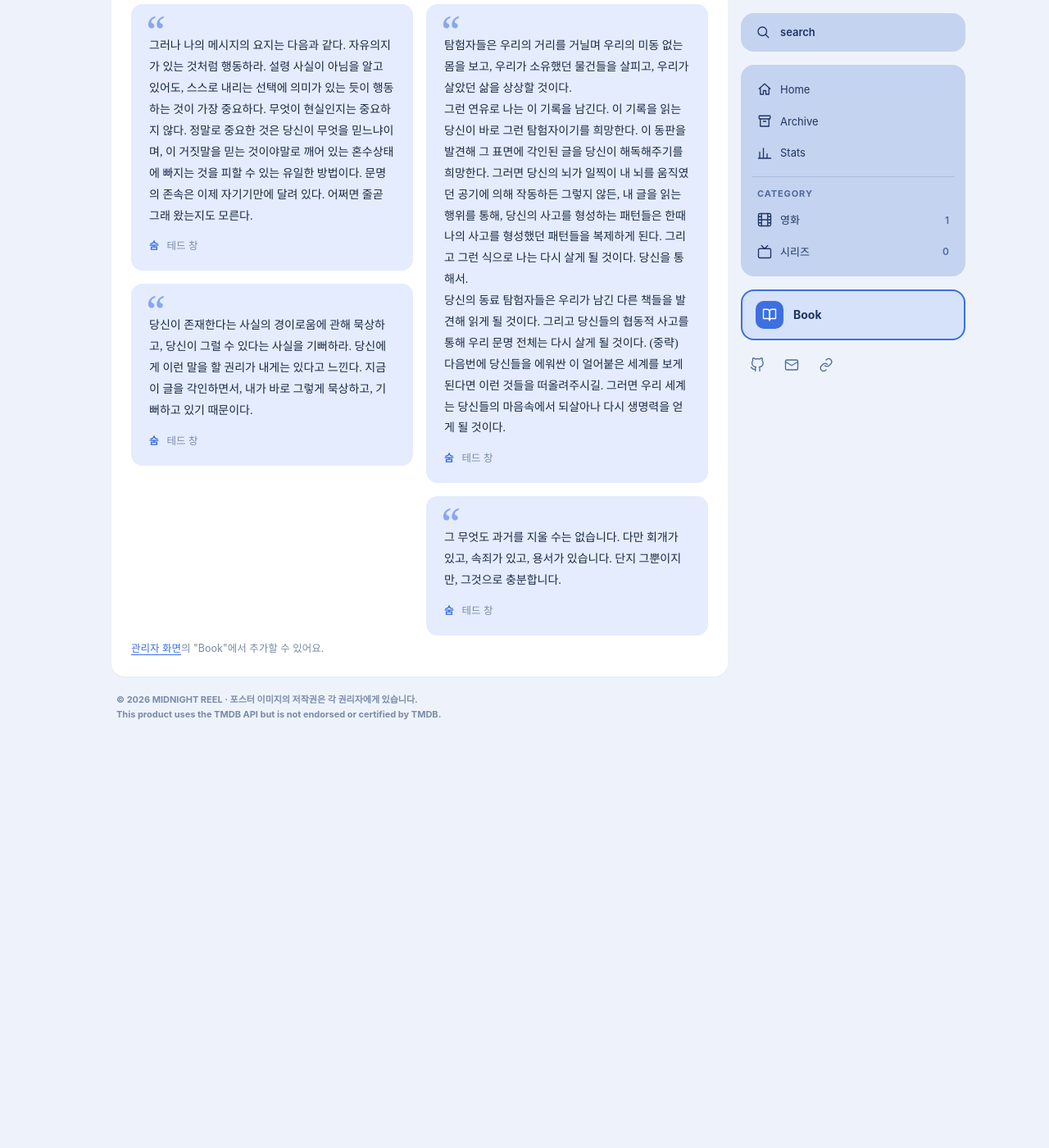
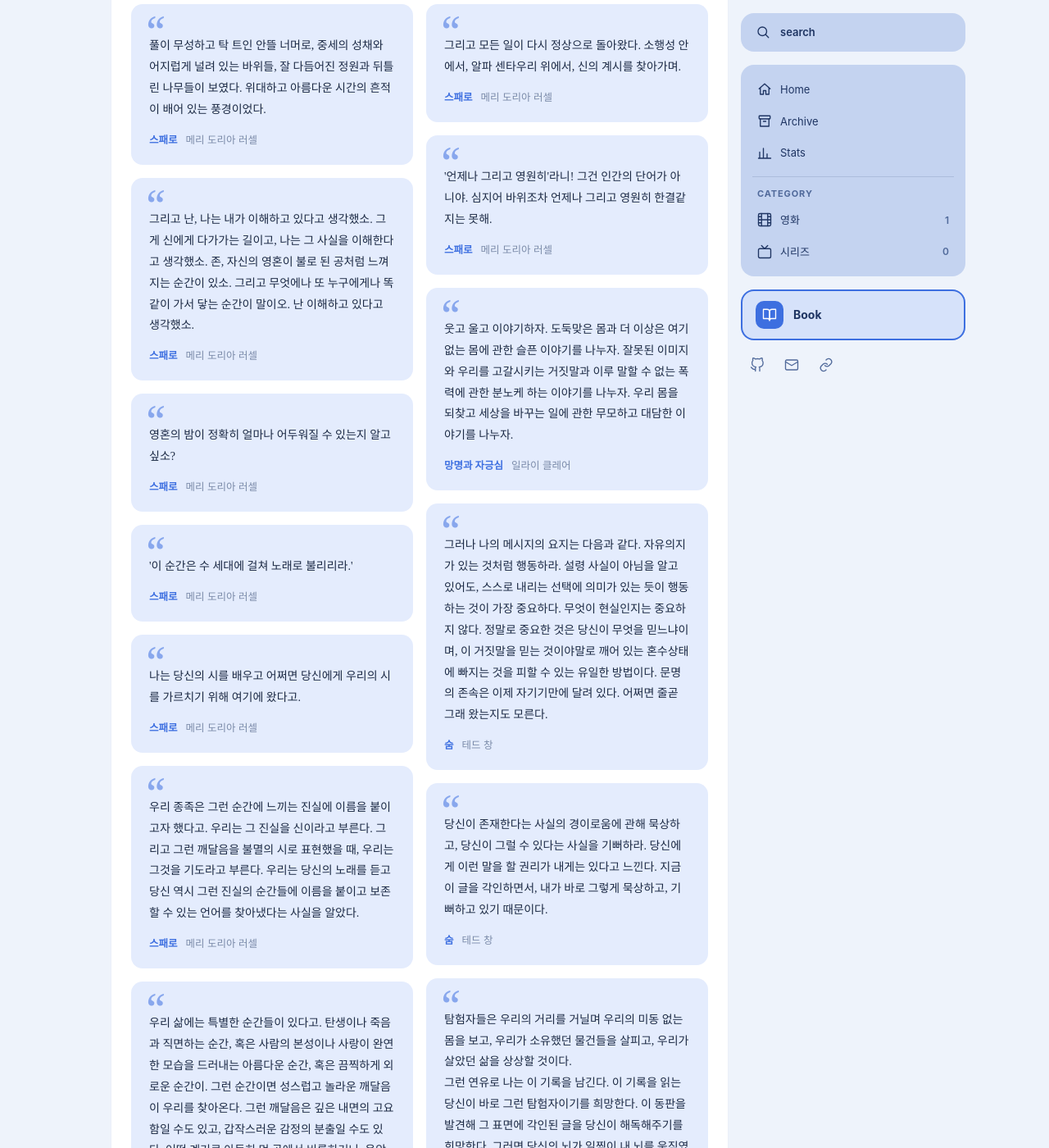
Before and after one commit to sojung-moon/sojung-moon.github.io, a Jekyll site: the page built from book.html, in a window 1280 px wide and 1400 px high, scrolled down 202 px. Shown: the whole window at 82% size. Built offline with Jekyll 4.4.1, drawn with Linux system fonts in a browser that asks for light colours; some web fonts are replaced; before the commit the page ends 1114 px from its top, so only the background shows below that; some of the changed text lies outside the part shown.

Commit message:
Update Book “quotes”

```diff
--- a/_data/quotes.yml
+++ b/_data/quotes.yml
@@ -14,3 +14,39 @@ items:
   - title: 숨
     author: 테드 창
     quote: 그러나 나의 메시지의 요지는 다음과 같다. 자유의지가 있는 것처럼 행동하라. 설령 사실이 아님을 알고 있어도, 스스로 내리는 선택에 의미가 있는 듯이 행동하는 것이 가장 중요하다. 무엇이 현실인지는 중요하지 않다. 정말로 중요한 것은 당신이 무엇을 믿느냐이며, 이 거짓말을 믿는 것이야말로 깨어 있는 혼수상태에 빠지는 것을 피할 수 있는 유일한 방법이다. 문명의 존속은 이제 자기기만에 달려 있다. 어쩌면 줄곧 그래 왔는지도 모른다.
+  - title: 망명과 자긍심
+    author: 일라이 클레어
+    quote: 웃고 울고 이야기하자. 도둑맞은 몸과 더 이상은 여기 없는 몸에 관한 슬픈 이야기를 나누자. 잘못된 이미지와 우리를 고갈시키는 거짓말과 이루 말할 수 없는 폭력에 관한 분노케 하는 이야기를 나누자. 우리 몸을 되찾고 세상을 바꾸는 일에 관한 무모하고 대담한 이야기를 나누자.
+  - title: 스패로
+    author: 메리 도리아 러셀
+    quote: "'언제나 그리고 영원히'라니! 그건 인간의 단어가 아니야. 심지어 바위조차 언제나 그리고 영원히 한결같지는 못해."
+  - title: 스패로
+    author: 메리 도리아 러셀
+    quote: 그리고 모든 일이 다시 정상으로 돌아왔다. 소행성 안에서, 알파 센타우리 위에서, 신의 계시를 찾아가며.
+  - title: 스패로
+    author: 메리 도리아 러셀
+    quote: 냄새는 변덕스러우면서도 오래가고, 맛보다 먼저 오며, 각성의 도구, 친밀함과 기억의 정수라고…… 냄새는 세상의 영혼이라고, 흘라빈 키서리는 노래했다.
+  - title: 스패로
+    author: 메리 도리아 러셀
+    quote: '"내가 한번은 앤 에드워즈에게 뭐라고 했는지 압니까? 신은 ''무엇''이 아니라 ''왜''에 있다고 했습니다." 그는 이제 아무도 쳐다보려 하지 않았다. 그저 창밖을 내다보며 등을 보인 채로 서 있었다.'
+  - title: 스패로
+    author: 메리 도리아 러셀
+    quote: 우리 삶에는 특별한 순간들이 있다고. 탄생이나 죽음과 직면하는 순간, 혹은 사람의 본성이나 사랑이 완연한 모습을 드러내는 아름다운 순간, 혹은 끔찍하게 외로운 순간이. 그런 순간이면 성스럽고 놀라운 깨달음이 우리를 찾아온다. 그런 깨달음은 깊은 내면의 고요함일 수도 있고, 갑작스러운 감정의 분출일 수도 있다. 어떤 계기로 아득히 먼 곳에서 비롯하거나, 음악이나 혹은 잠든 아이를 통해 우리 내면에서 우러날 수도 있다. 우리가 그런 순간에 마음을 열면 일관되고 충만한 창조 그 자체를 발견할 수 있다. 그리고 우리가 그런 순간에서 돌아오면 우리의 마음은 보다 숭고한 진실에 대한 믿음을 간직하고자 말로써 그와 같은 깨달음을 영원히 보존하기를 갈망한다.
+  - title: 스패로
+    author: 메리 도리아 러셀
+    quote: 우리 종족은 그런 순간에 느끼는 진실에 이름을 붙이고자 했다고. 우리는 그 진실을 신이라고 부른다. 그리고 그런 깨달음을 불멸의 시로 표현했을 때, 우리는 그것을 기도라고 부른다. 우리는 당신의 노래를 듣고 당신 역시 그런 진실의 순간들에 이름을 붙이고 보존할 수 있는 언어를 찾아냈다는 사실을 알았다.
+  - title: 스패로
+    author: 메리 도리아 러셀
+    quote: 나는 당신의 시를 배우고 어쩌면 당신에게 우리의 시를 가르치기 위해 여기에 왔다고.
+  - title: 스패로
+    author: 메리 도리아 러셀
+    quote: "'이 순간은 수 세대에 걸쳐 노래로 불리리라.'"
+  - title: 스패로
+    author: 메리 도리아 러셀
+    quote: 영혼의 밤이 정확히 얼마나 어두워질 수 있는지 알고 싶소?
+  - title: 스패로
+    author: 메리 도리아 러셀
+    quote: 그리고 난, 나는 내가 이해하고 있다고 생각했소. 그게 신에게 다가가는 길이고, 나는 그 사실을 이해한다고 생각했소. 존, 자신의 영혼이 불로 된 공처럼 느껴지는 순간이 있소. 그리고 무엇에나 또 누구에게나 똑같이 가서 닿는 순간이 말이오. 난 이해하고 있다고 생각했소.
+  - title: 스패로
+    author: 메리 도리아 러셀
+    quote: 풀이 무성하고 탁 트인 안뜰 너머로, 중세의 성채와 어지럽게 널려 있는 바위들, 잘 다듬어진 정원과 뒤틀린 나무들이 보였다. 위대하고 아름다운 시간의 흔적이 배어 있는 풍경이었다.
```
